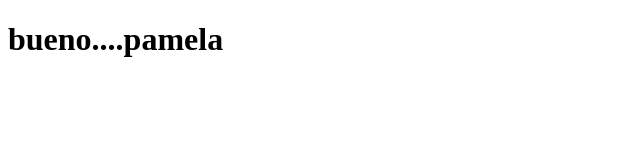
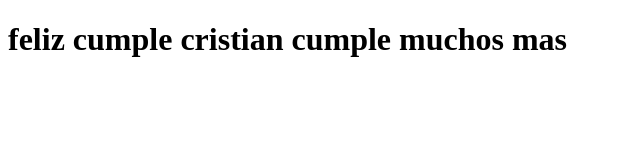
Before and after one commit to germanf35/wikiquimica, a plain HTML site: page site/index.html in a window 1280 px wide. Shown: the whole page, without its empty margins (0-640 px from the left). Drawn offline with Linux system fonts and the light colour scheme.

Commit message:
new page2

```diff
--- a/site/index.html
+++ b/site/index.html
@@ -4,6 +4,6 @@
 	<title>wikiquimica</title>
 </head>
 <body>
-<h1>bueno....pamela</h1>
+<h1>feliz cumple cristian cumple muchos mas </h1>
 </body>
 </html>
```
